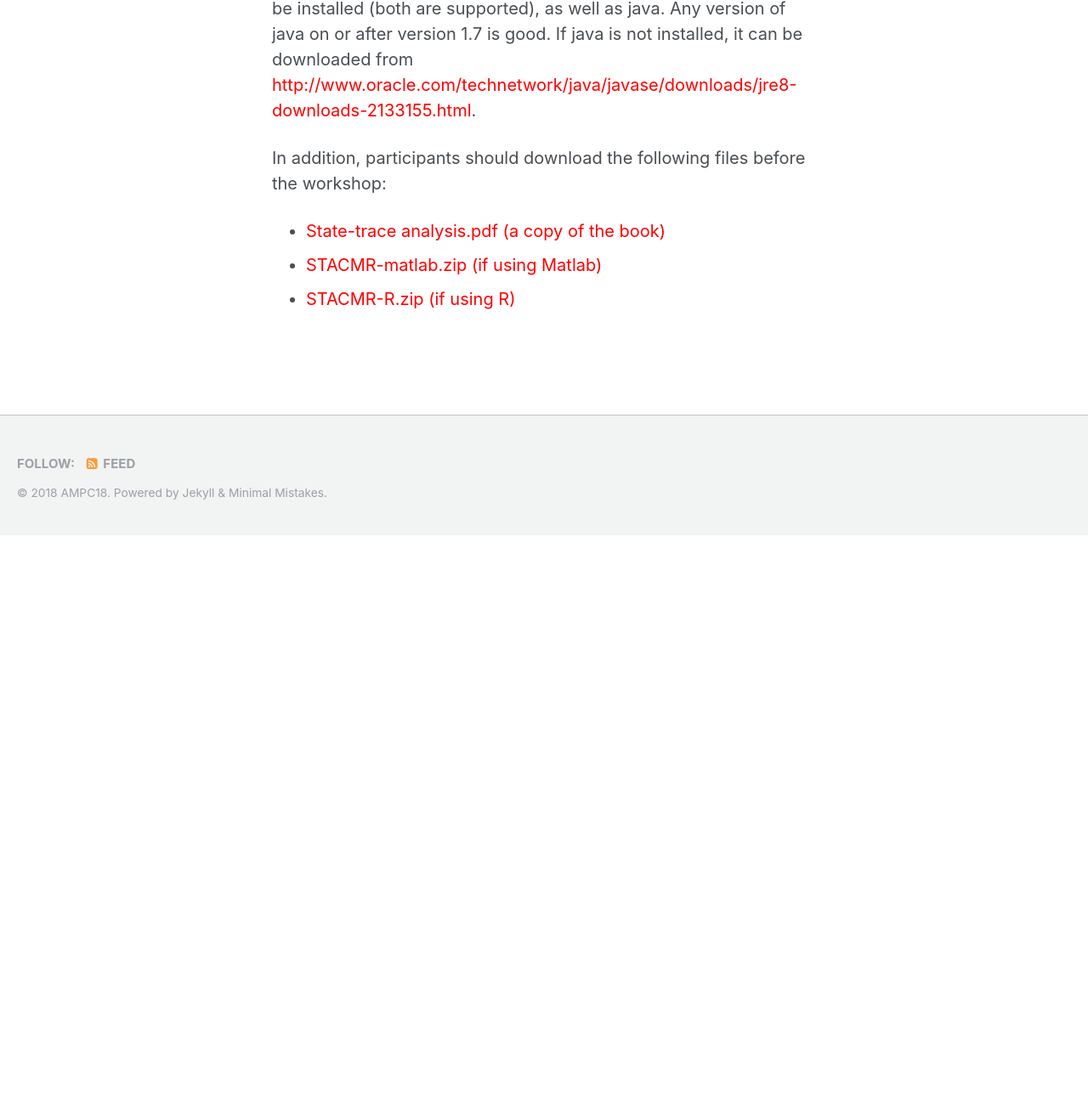
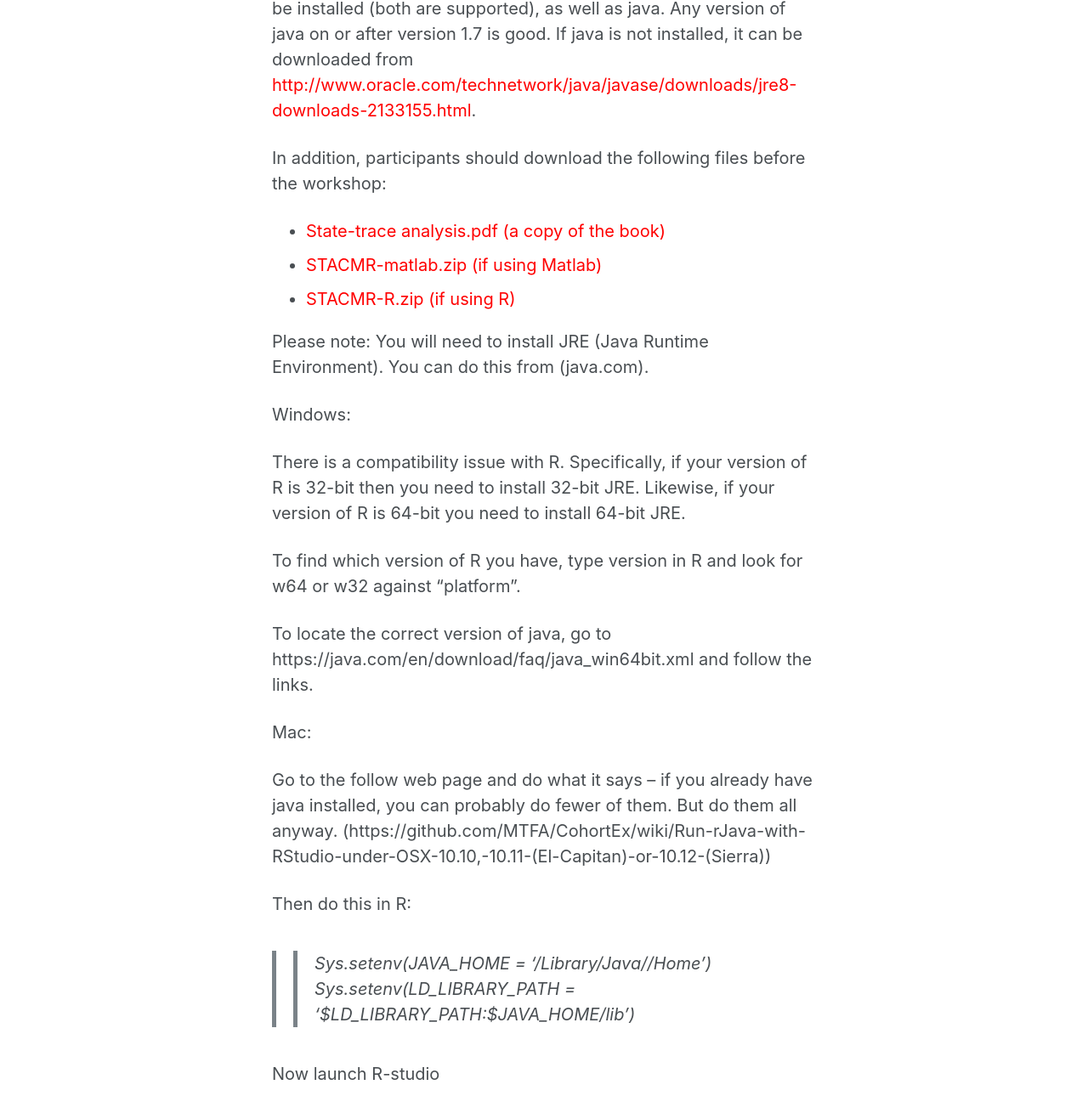
Before and after one commit to alicemason/AMPC18, a Jekyll site: the page built from _pages/Workshops.md, in a window 1280 px wide and 1400 px high, scrolled down 2047 px. Shown: the top 1310 px of the window at 85% size. Built offline with Jekyll 4.4.1, drawn with Linux system fonts in a browser that asks for light colours; before the commit the page ends 2677 px from its top, so only the background shows below that.

Commit message:
workshop info

```diff
--- a/_pages/Workshops.md
+++ b/_pages/Workshops.md
@@ -48,3 +48,24 @@
 * [State-trace analysis.pdf (a copy of the book)](/AMPC18/assets/statetrace/sta.pdf)
 * [STACMR-matlab.zip (if using Matlab)](/AMPC18/assets/statetrace/STACMR-matlab.zip)
 * [STACMR-R.zip (if using R)](/AMPC18/assets/statetrace/STACMR-R.zip)
+
+Please note: You will need to install JRE (Java Runtime Environment). You can do this from (java.com).
+
+Windows:
+
+There is a compatibility issue with R. Specifically, if your version of R is 32-bit then you need to install 32-bit JRE. Likewise, if your version of R is 64-bit you need to install 64-bit JRE.
+
+To find which version of R you have, type version in R and look for w64 or w32 against "platform".
+
+To locate the correct version of java, go to https://java.com/en/download/faq/java_win64bit.xml and follow the links.
+
+Mac:
+
+Go to the follow web page and do what it says – if you already have java installed, you can probably do fewer of them.  But do them all anyway.
+(https://github.com/MTFA/CohortEx/wiki/Run-rJava-with-RStudio-under-OSX-10.10,-10.11-(El-Capitan)-or-10.12-(Sierra))
+
+Then do this in R:
+>> Sys.setenv(JAVA_HOME = '/Library/Java//Home')
+>> Sys.setenv(LD_LIBRARY_PATH = '$LD_LIBRARY_PATH:$JAVA_HOME/lib')
+
+Now launch R-studio
```
